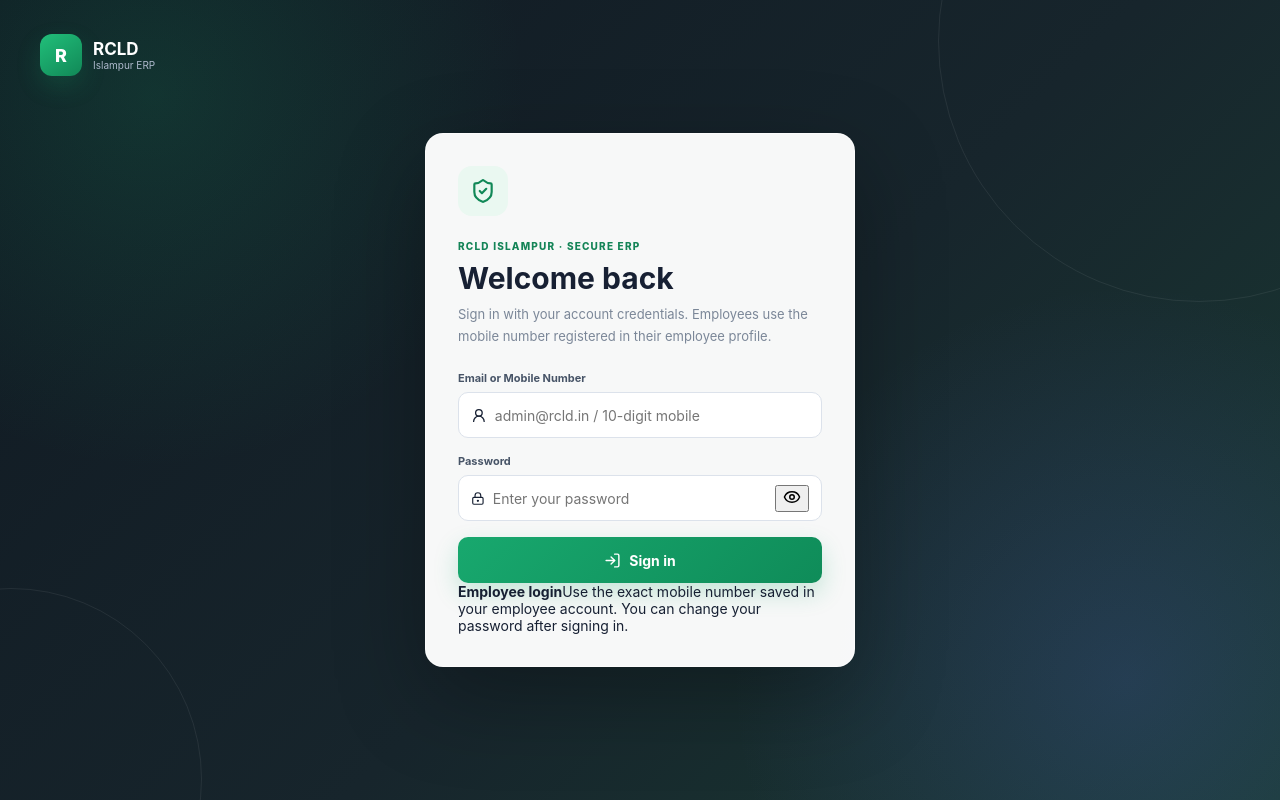
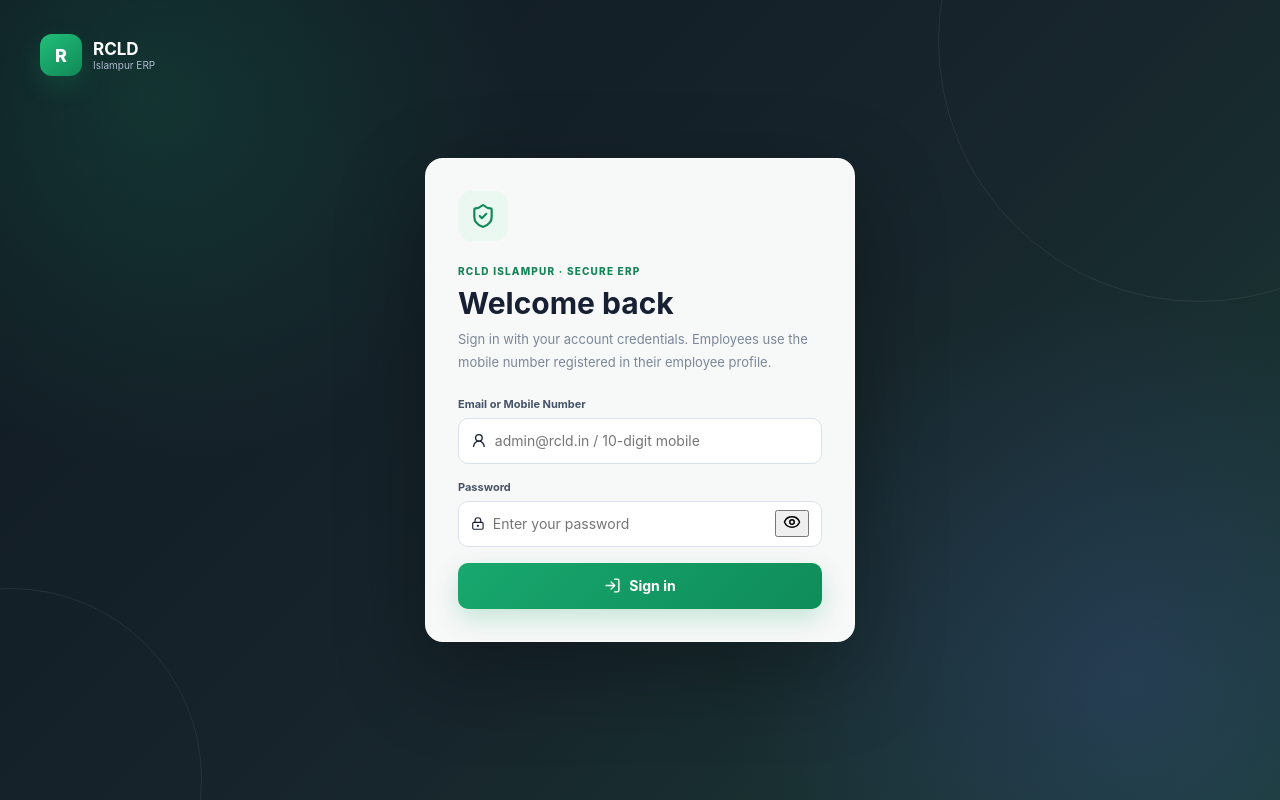
Before and after one commit to Ujjwal0620/RCLD_ISLAMPUR, a Next.js app: page /dashboard/login in a window 1280 px wide. Built offline with nearby package versions, Linux system fonts and the light colour scheme.

Commit message:
Remove login help text from login page
Removed employee login help text from the login page.

```diff
--- a/app/dashboard/login/page.js
+++ b/app/dashboard/login/page.js
@@ -56,10 +56,7 @@ export default function Login(){
         </button>
       </form>
 
-      <div className="login-help">
-        <strong>Employee login</strong>
-        <span>Use the exact mobile number saved in your employee account. You can change your password after signing in.</span>
-      </div>
+
     </section>
   </main>;
 }
```
